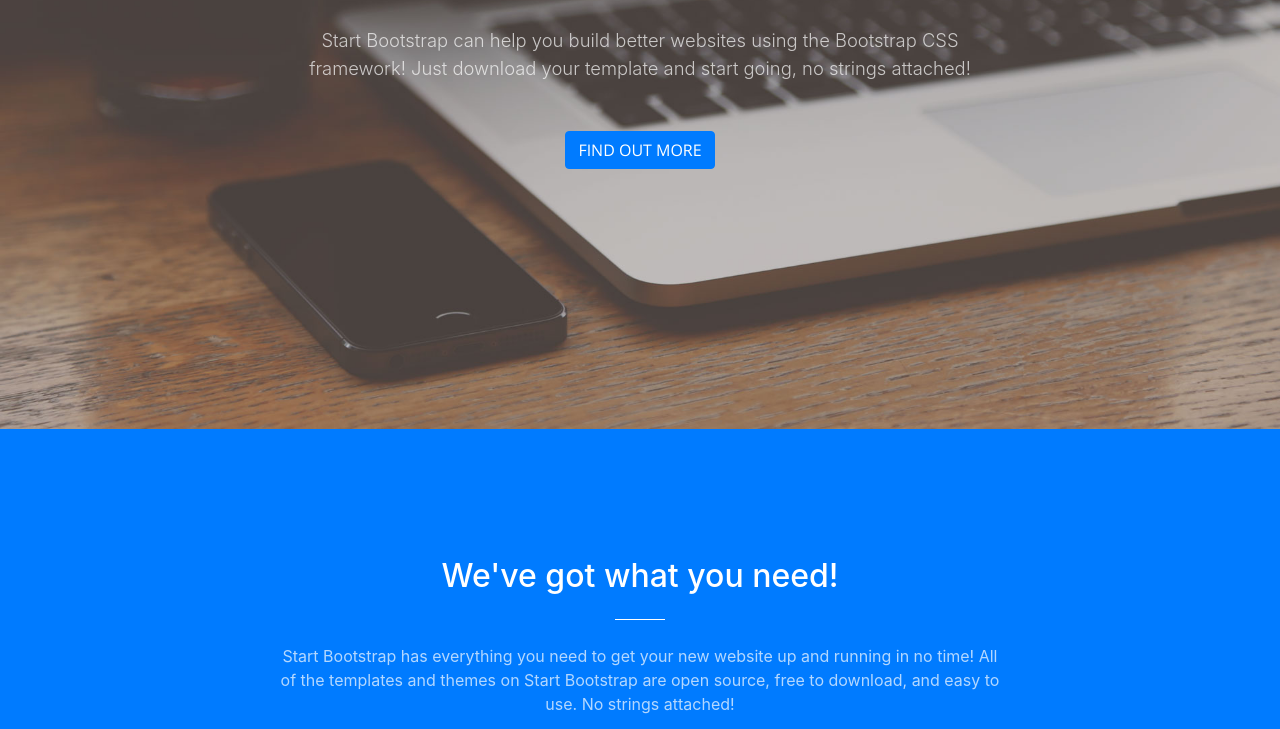
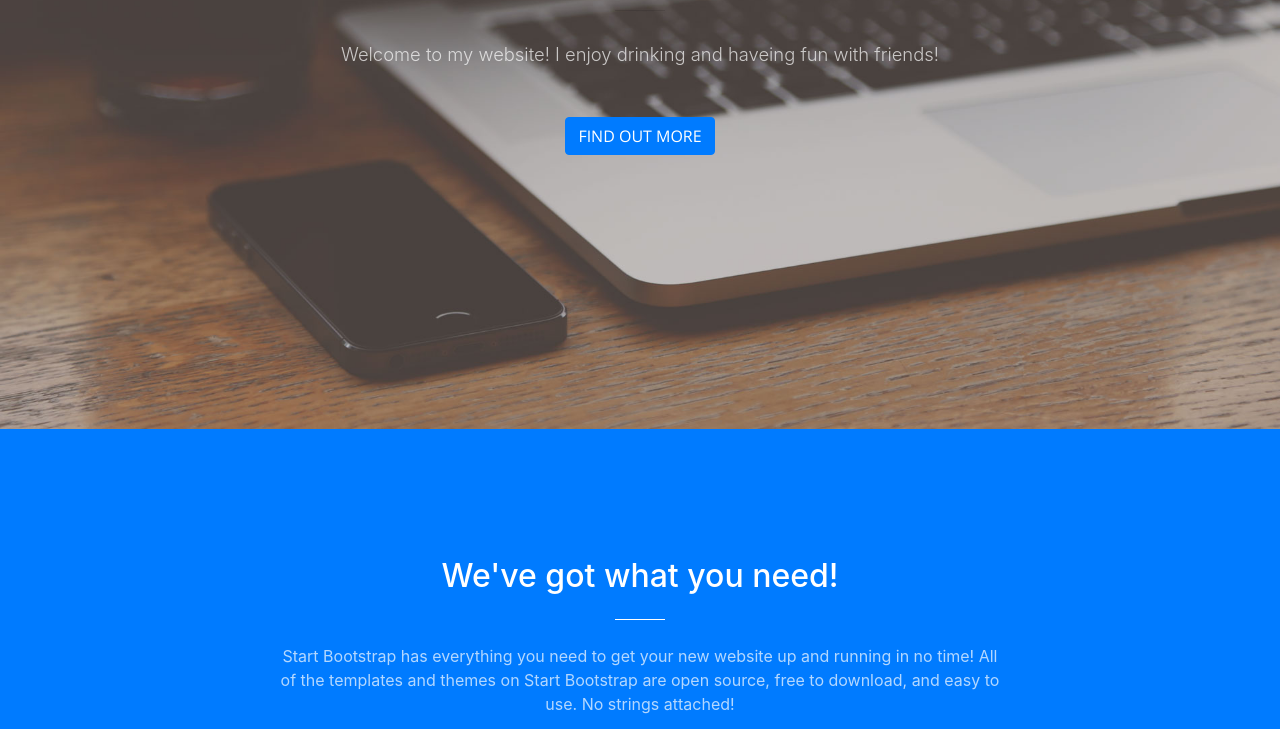
Before and after one commit to shannondarley/shannondarley.github.io, a website with bundled scripts: page index.html in a window 1280 px wide. Shown: the part 371-1100 px from the top of the page. Built offline with nearby package versions, Linux system fonts and the light colour scheme.

Commit message:
description

```diff
--- a/index.html
+++ b/index.html
@@ -64,7 +64,7 @@
             <hr>
           </div>
           <div class="col-lg-8 mx-auto">
-            <p class="text-faded mb-5">Start Bootstrap can help you build better websites using the Bootstrap CSS framework! Just download your template and start going, no strings attached!</p>
+            <p class="text-faded mb-5">Welcome to my website! I enjoy drinking and haveing fun with friends!</p>
             <a class="btn btn-primary btn-xl js-scroll-trigger" href="#about">Find Out More</a>
           </div>
         </div>
```
